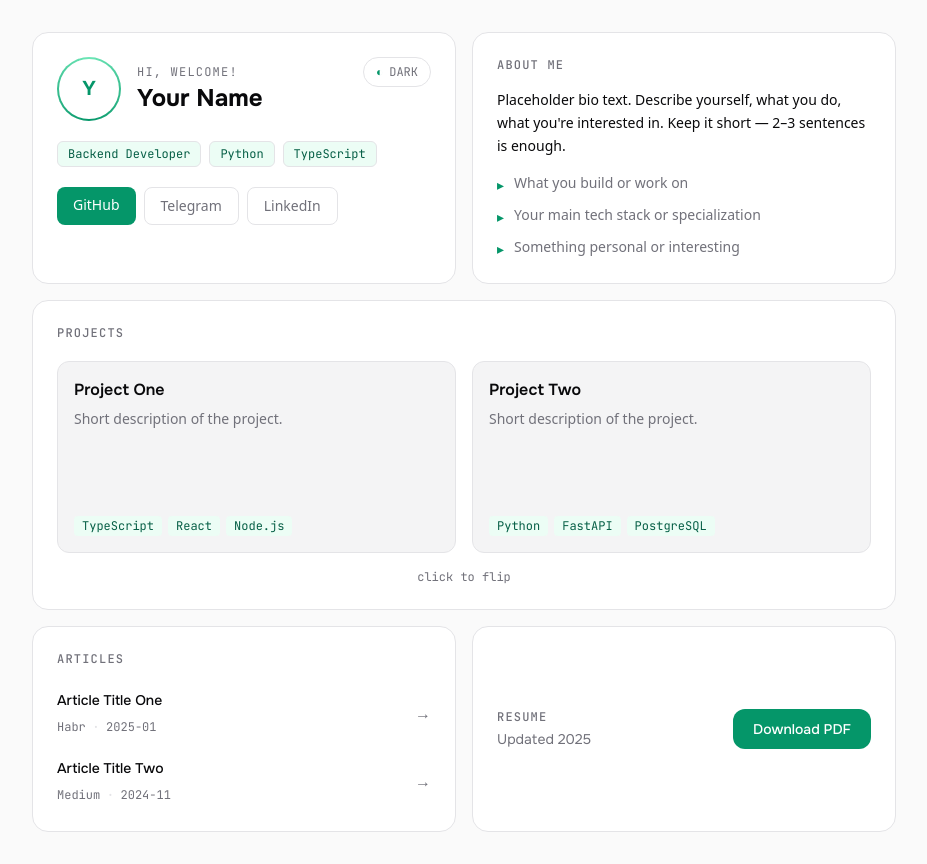
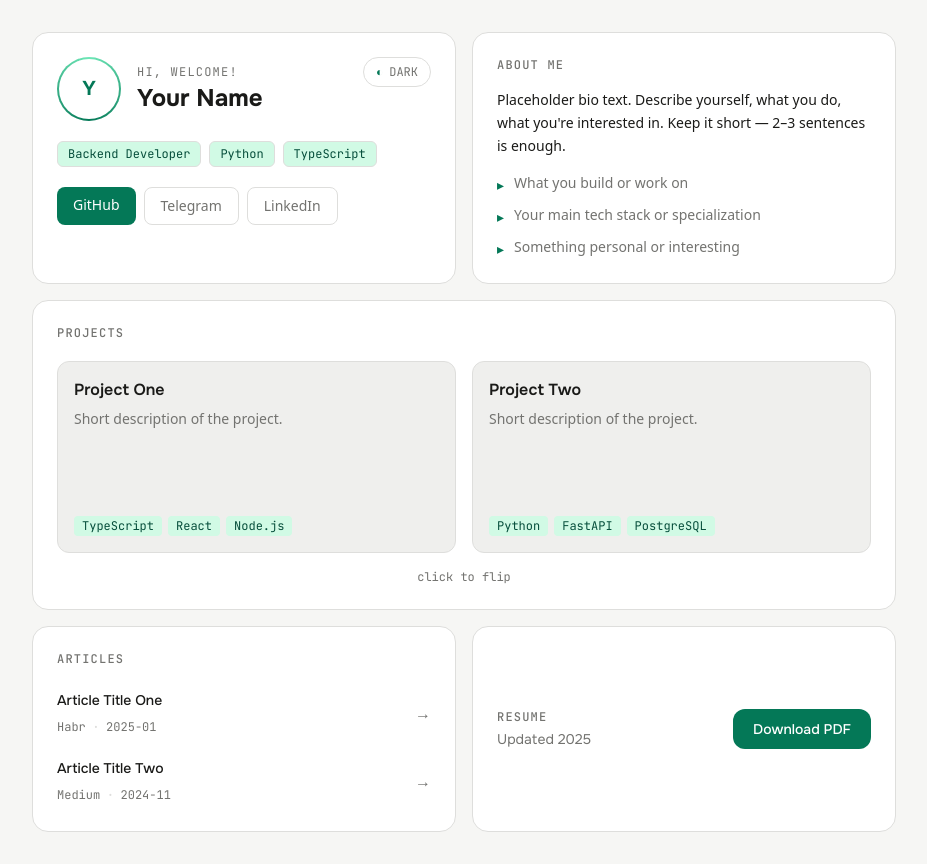
Before and after one commit to sidan93/personal_site, a Next.js app: page /personal_site/ in a window 1280 px wide. Shown: the whole page, without its empty margins (176-1103 px from the left). Built offline with nearby package versions, Linux system fonts and the light colour scheme.

Commit message:
feat: improve light theme with warm tint and richer emerald

```diff
--- a/src/app/globals.css
+++ b/src/app/globals.css
@@ -4,16 +4,16 @@
 
 @layer base {
   :root {
-    --bg: #FAFAFA;
+    --bg: #F6F6F4;
     --card: #FFFFFF;
-    --card-2: #F4F4F5;
-    --border: #E4E4E7;
-    --text: #09090B;
-    --text-muted: #71717A;
-    --accent: #059669;
-    --accent-dim: rgba(5, 150, 105, 0.1);
-    --tag-bg: #ECFDF5;
-    --tag-text: #065F46;
+    --card-2: #EFEFED;
+    --border: #DEDEDC;
+    --text: #1A1A18;
+    --text-muted: #737370;
+    --accent: #047857;
+    --accent-dim: rgba(4, 120, 87, 0.1);
+    --tag-bg: #D1FAE5;
+    --tag-text: #064E3B;
   }
 
   .dark {
```
